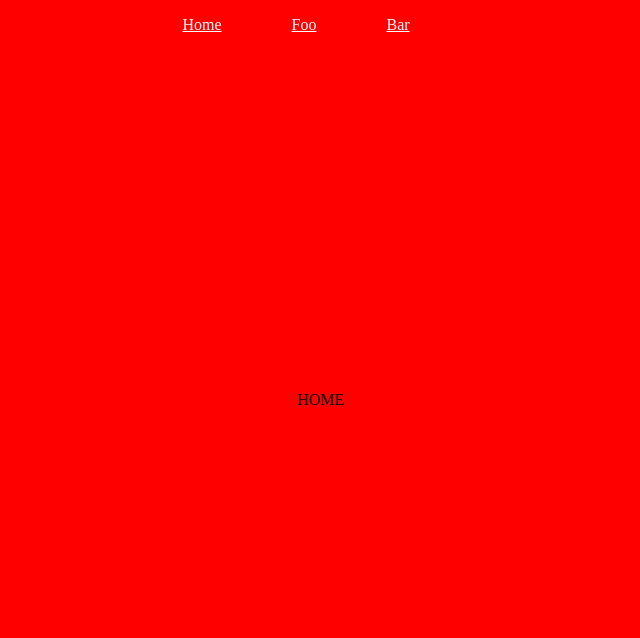
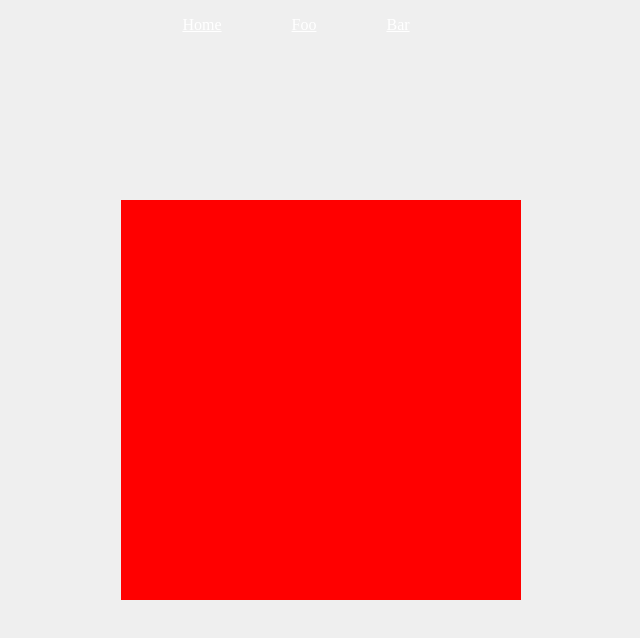
Before and after one commit to fancn21th/0_167_Page_Transition, a React (Create React App) app: page / in a window 1280 px wide. Shown: the top 638 px of the page, without its empty margins (319-959 px from the left). Built offline with nearby package versions, Linux system fonts and the light colour scheme.

Commit message:
expander item

```diff
--- /dev/null
+++ b/src/components/expander-item/index.css
@@ -0,0 +1,3 @@
+.expander-item {
+  background-color: red;
+}
--- /dev/null
+++ b/src/components/expander-item/index.jsx
@@ -0,0 +1,18 @@
+import React from "react";
+import "./index.css";
+
+const ExpanderItem = ({ width = "400px", height = "400px" }) => {
+  return (
+    <div
+      className="expander-item"
+      style={{
+        width,
+        height,
+      }}
+    >
+      <div className="expander-item__image-container"></div>
+    </div>
+  );
+};
+
+export default ExpanderItem;
--- a/src/pages/home/index.css
+++ b/src/pages/home/index.css
@@ -1,7 +1,7 @@
 .home {
   width: 100%;
   height: 100%;
-  background-color: red;
+  background-color: #efefef;
   display: flex;
   justify-content: center;
   align-items: center;
--- a/src/pages/home/index.jsx
+++ b/src/pages/home/index.jsx
@@ -1,8 +1,13 @@
 import React from "react";
 import "./index.css";
+import ExpanderItem from "components/expander-item";
 
 const Page = () => {
-  return <div className="home">HOME</div>;
+  return (
+    <div className="home">
+      <ExpanderItem />
+    </div>
+  );
 };
 
 export default Page;
```
